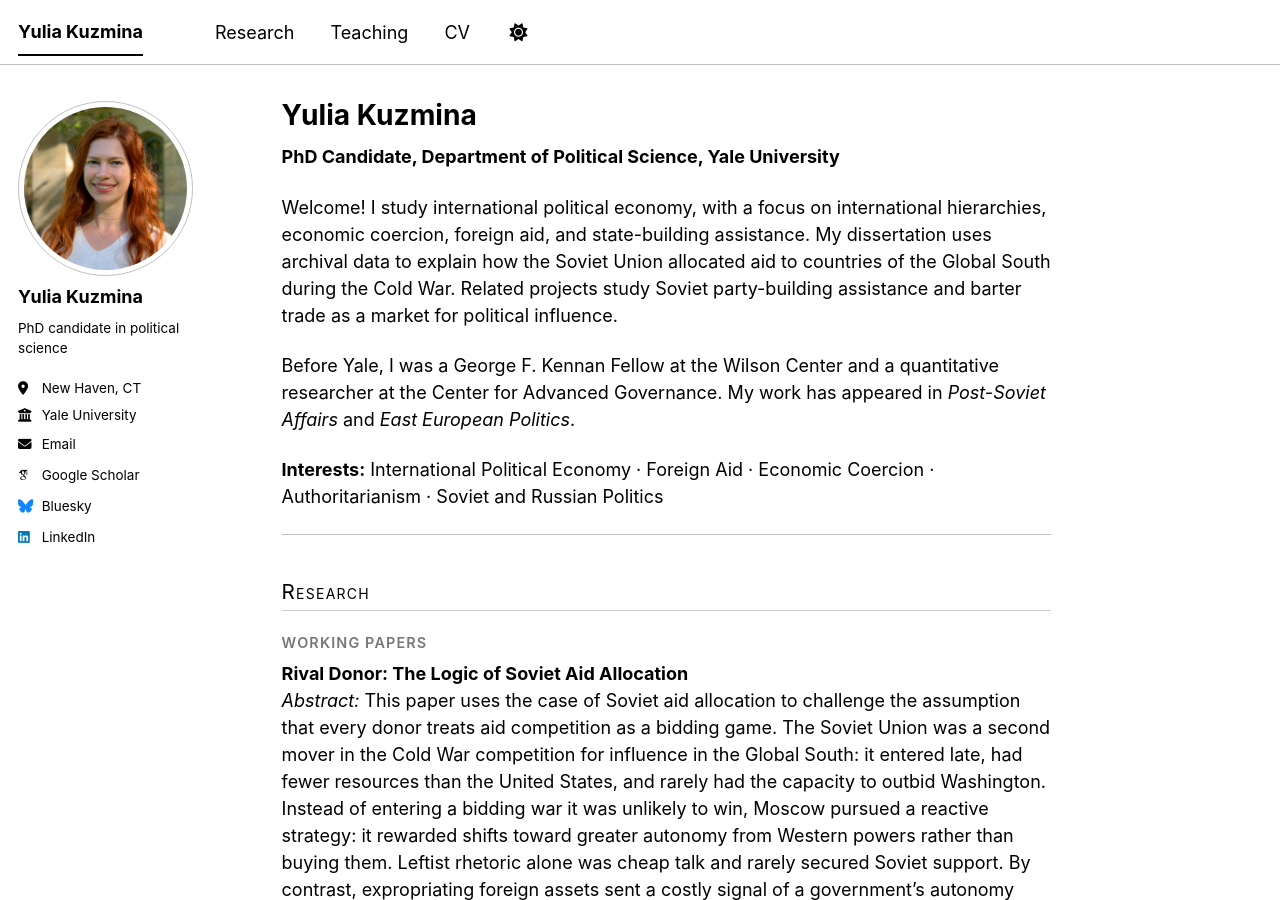
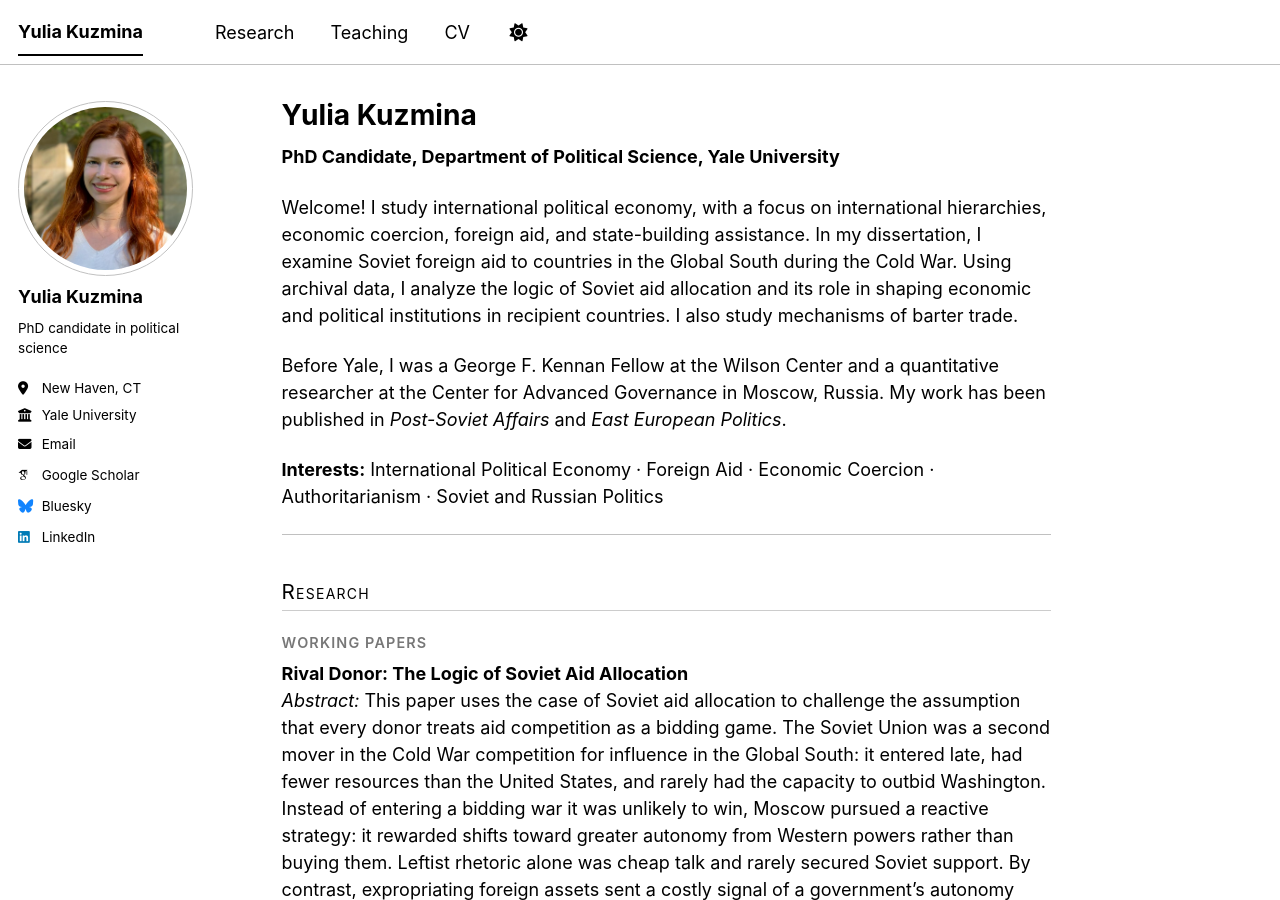
Before and after one commit to yuliakuzmina/yuliakuzmina.github.io, a Jekyll site: the page built from _pages/about.md, in a window 1280 px wide and 900 px high. Built offline with Jekyll 4.4.1, drawn with Linux system fonts in a browser that asks for light colours; some web fonts are replaced; a script bundle is joined from its source files by our own code; library files that are not in the unit come from our copies.

Commit message:
Update about.md

```diff
--- a/_pages/about.md
+++ b/_pages/about.md
@@ -12,14 +12,14 @@ redirect_from:
 <!-- Paste your current welcome paragraph here, or adapt this draft. -->
 Welcome! I study international political economy, with a focus on international
 hierarchies, economic coercion, foreign aid, and state-building assistance.
-My dissertation uses archival data to explain how the Soviet Union allocated
-aid to countries of the Global South during the Cold War. Related projects
-study Soviet party-building assistance and barter trade as a market for
-political influence.
+In my dissertation, I examine Soviet foreign aid to countries in the Global South
+during the Cold War. Using archival data, I analyze the logic of Soviet aid
+allocation and its role in shaping economic and political institutions in recipient
+countries. I also study mechanisms of barter trade.
 
 Before Yale, I was a George F. Kennan Fellow at the Wilson Center and a
-quantitative researcher at the Center for Advanced Governance. My work has
-appeared in *Post-Soviet Affairs* and *East European Politics*.
+quantitative researcher at the Center for Advanced Governance in Moscow, Russia. My work has
+been published in *Post-Soviet Affairs* and *East European Politics*.
 
 
 <!-- Optional, like the example site: dissertation committee
```
